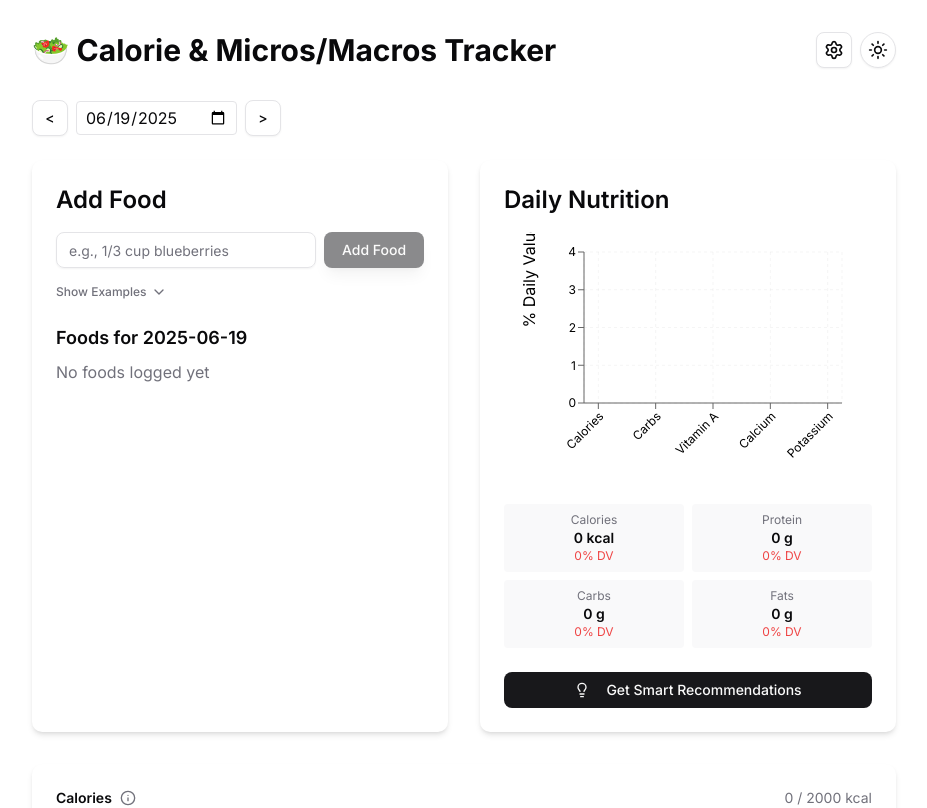
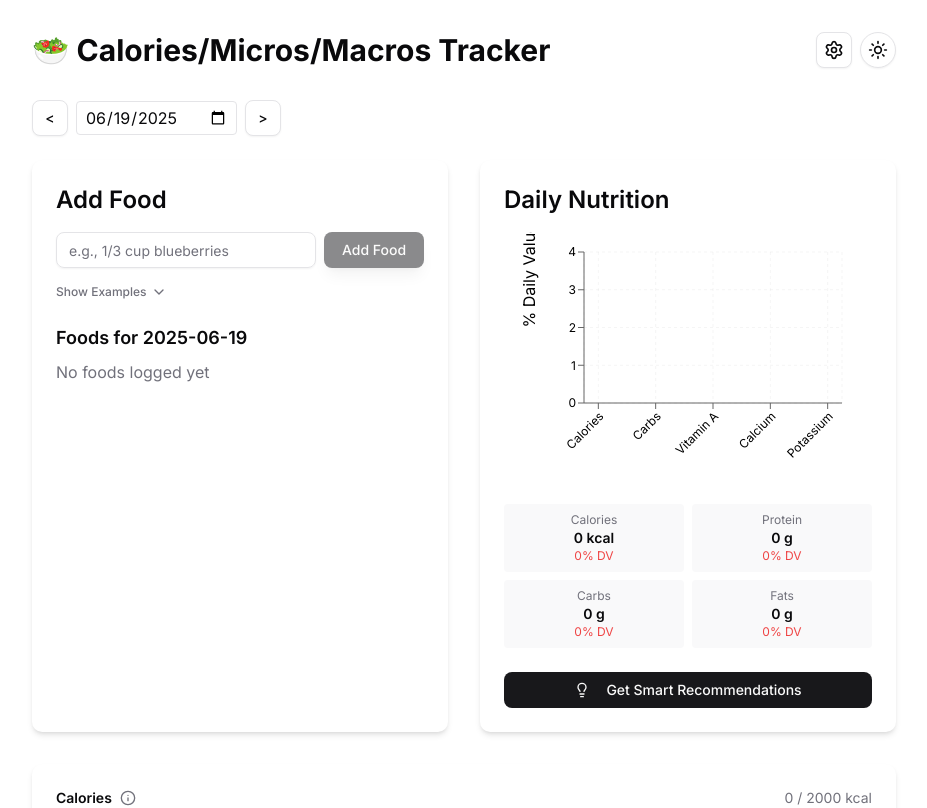
Before and after one commit to ensured/calorie-tracker, a Next.js app: page / in a window 1280 px wide. Shown: the top 808 px of the page, without its empty margins (176-1103 px from the left). Built offline with nearby package versions, Linux system fonts and the light colour scheme.

Commit message:
Update page.tsx

```diff
--- a/app/page.tsx
+++ b/app/page.tsx
@@ -183,7 +183,7 @@ export default function Home() {
         <div className="max-w-4xl mx-auto px-4">
           <div className="flex justify-between items-center mb-8">
             <h1 className="xl:text-3xl md:text-2xl  text-xl font-bold text-foreground">
-              🥗 Calorie & Micros/Macros Tracker
+              🥗 Calories/Micros/Macros Tracker
             </h1>
             <div className="flex gap-2">
               <Settings onTargetsChange={handleTargetsChange} />
```
